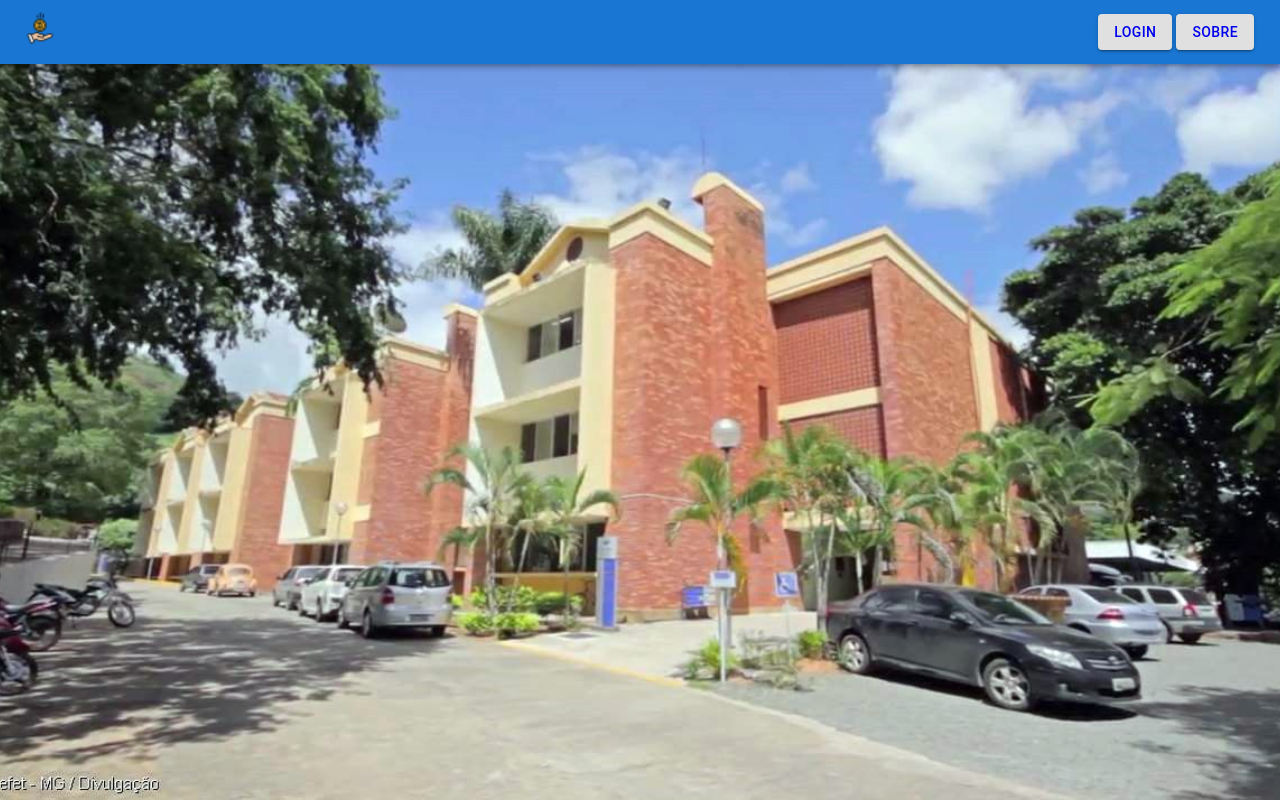
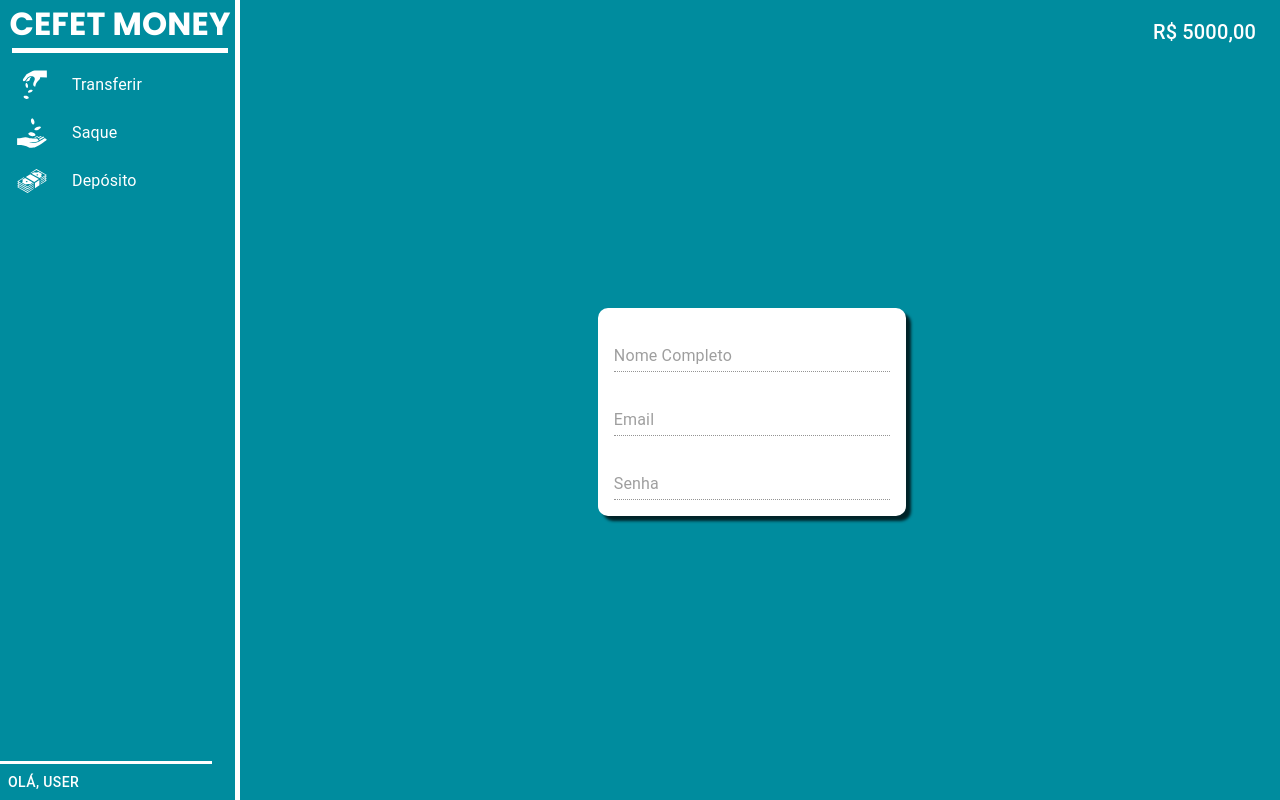
Before and after one commit to iurri283/WEB2, a React (Vite) app in the folder web2-front/: page /home in a window 1280 px wide. Before the commit this address led to /. Built offline with nearby package versions, Linux system fonts and the light colour scheme; sample sign-in values are in the browser's storage.

Commit message:
wip: login permance ao recarregar a pagina e home em construção.

```diff
--- a/web2-front/src/components/SideMenu.jsx
+++ b/web2-front/src/components/SideMenu.jsx
@@ -11,6 +11,10 @@ import { Button, Menu, MenuItem, Tooltip } from "@mui/material";
 import { useContext, useState } from "react";
 import { AuthContext } from "../context/authContext";
 import { Link } from "react-router-dom";
+
+const textColor = "white";
+const iconColor = "white";
+const dividerColor = "white";
 
 export default function SideMenu() {
   const { clearToken } = useContext(AuthContext);
@@ -28,18 +32,29 @@ export default function SideMenu() {
     console.log("excluir conta");
   };
 
+  const handleSignOut = () => {
+    clearToken();
+    window.location.href = "/login";
+  };
+
   return (
     <Drawer
       variant="permanent"
+      anchor="left"
       sx={{
         flexShrink: 0,
+        width: "240px",
         "& .MuiDrawer-paper": {
           boxSizing: "border-box",
-          bgcolor: "primary.main",
+          bgcolor: "#008C9E",
+          width: "240px",
+          overflowX: "hidden",
+          borderRightWidth: "5px",
+          borderColor: dividerColor,
         },
       }}
     >
-      <Box sx={{ width: 250 }} role="presentation">
+      <Box sx={{ width: 240 }} role="presentation">
         <div
           style={{
             display: "flex",
@@ -48,11 +63,12 @@ export default function SideMenu() {
             alignItems: "center",
           }}
         >
-          <h1>CEFET MONEY</h1>
+          <h1 style={{ color: "white" }}>CEFET MONEY</h1>
           <Divider
             sx={{
               borderBottomWidth: 5,
               width: "90%",
+              borderColor: dividerColor,
             }}
           />
         </div>
@@ -60,34 +76,40 @@ export default function SideMenu() {
         <List>
           <ListItem key={"Transferir"} disablePadding>
             <ListItemButton>
-              <ListItemIcon>
+              <ListItemIcon sx={{ color: iconColor }}>
                 <GiPayMoney size={32} />
               </ListItemIcon>
-              <ListItemText primary={"Transferir"} />
+              <ListItemText primary={"Transferir"} sx={{ color: textColor }} />
             </ListItemButton>
           </ListItem>
 
           <ListItem key={"Saque"} disablePadding>
             <ListItemButton>
-              <ListItemIcon>
+              <ListItemIcon sx={{ color: iconColor }}>
                 <GiReceiveMoney size={32} />
               </ListItemIcon>
-              <ListItemText primary={"Saque"} />
+              <ListItemText primary={"Saque"} sx={{ color: textColor }} />
             </ListItemButton>
           </ListItem>
 
           <ListItem key={"Depósito"} disablePadding>
             <ListItemButton>
-              <ListItemIcon>
+              <ListItemIcon sx={{ color: iconColor }}>
                 <GiMoneyStack size={32} />
               </ListItemIcon>
-              <ListItemText primary={"Depósito"} />
+              <ListItemText primary={"Depósito"} sx={{ color: textColor }} />
             </ListItemButton>
           </ListItem>
         </List>
         <div style={{ bottom: 0, position: "absolute", width: "100%" }}>
           <Box sx={{ flexGrow: 0 }}>
-            <Divider />
+            <Divider
+              sx={{
+                borderBottomWidth: 3,
+                width: "90%",
+                borderColor: dividerColor,
+              }}
+            />
             <Tooltip title="Open settings">
               <Button
                 onClick={handleOpenUserMenu}
@@ -116,7 +138,7 @@ export default function SideMenu() {
                 <MenuItem>Dados Pessoais</MenuItem>
               </Link>
               <MenuItem onClick={handleExcluirConta}>Excluir Conta</MenuItem>
-              <MenuItem onClick={clearToken}>Sign Out</MenuItem>
+              <MenuItem onClick={handleSignOut}>Sign Out</MenuItem>
             </Menu>
           </Box>
         </div>
--- a/web2-front/src/components/SignIn.jsx
+++ b/web2-front/src/components/SignIn.jsx
@@ -13,7 +13,7 @@ import { createTheme, ThemeProvider } from "@mui/material/styles";
 import { Link } from "react-router-dom";
 import { InputCpf } from "./Mascaras";
 import { api } from "../utils/api";
-import { useContext } from "react";
+import { useContext, useEffect, useState } from "react";
 import { AuthContext } from "../context/authContext";
 // import { ToastContainer, toast } from "react-toastify";
 // import "react-toastify/dist/ReactToastify.css";
@@ -41,9 +41,11 @@ function Copyright(props) {
 // TODO remove, this demo shouldn't need to reset the theme.
 
 const defaultTheme = createTheme();
+let resposta = null;
 
 export default function SignIn() {
   const { handleTokenLogin } = useContext(AuthContext);
+  const [reloadPage, setReloadPage] = useState(false);
 
   // const showToastMessage = () => {
   //   console.log("toast: ", toast.success);
@@ -67,16 +69,21 @@ export default function SignIn() {
     let dados = { cpf: data.get("cpf"), senha: data.get("senha") };
 
     try {
-      const resposta = await api.post("login", dados);
-      // if (resposta.status == 200) {
-      //   showToastMessage();
-      // }
-      console.log("resposta: ", resposta);
-      await handleTokenLogin(resposta.data.token, resposta.data.user.idUsuario);
+      resposta = await api.post("login", dados);
+      if (resposta.status == 200) {
+        await handleTokenLogin();
+        setReloadPage(true);
+      }
     } catch (e) {
       console.log(e);
     }
   };
+
+  useEffect(() => {
+    if (reloadPage) {
+      window.location.reload();
+    }
+  }, [reloadPage]);
 
   return (
     <>
--- a/web2-front/src/context/authContext.jsx
+++ b/web2-front/src/context/authContext.jsx
@@ -1,29 +1,19 @@
-import { createContext, useState } from "react";
+import { createContext } from "react";
 export const AuthContext = createContext({});
 
 // eslint-disable-next-line react/prop-types
 export function AuthProvider({ children }) {
-  const [token, setToken] = useState("");
-  const [ID, setID] = useState("");
-
   function clearToken() {
-    setToken("");
-    setID("");
+    localStorage.removeItem("token");
   }
 
-  function handleTokenLogin(token, ID) {
-    setToken(token);
-    setID(ID);
+  function handleTokenLogin(token) {
+    localStorage.setItem("token", token);
   }
-
-  const isLogado = !!token;
 
   return (
     <AuthContext.Provider
       value={{
-        isLogado,
-        token,
-        ID,
         handleTokenLogin,
         clearToken,
       }}
--- a/web2-front/src/pages/Home.jsx
+++ b/web2-front/src/pages/Home.jsx
@@ -1,22 +1,134 @@
-import { useContext } from "react";
-import { AuthContext } from "../context/authContext";
 import { Navigate } from "react-router-dom";
 import SideMenu from "../components/SideMenu";
+import {
+  AppBar,
+  Box,
+  CssBaseline,
+  Grid,
+  TextField,
+  Toolbar,
+  Typography,
+} from "@mui/material";
 // import { ToastContainer, toast } from "react-toastify";
 // import "react-toastify/dist/ReactToastify.css";
 
+const drawerWidth = 240;
+
 export default function Home() {
-  const { isLogado } = useContext(AuthContext);
-
-  console.log("home: ", isLogado);
+  const token = localStorage.getItem("token");
 
   return (
     <>
       {/* <ToastContainer /> */}
-      {isLogado ? (
-        <>
+      {token ? (
+        <Box
+          sx={{
+            display: "flex",
+            bgcolor: "#008C9E",
+            height: "100vh",
+            "& .css-i7soq9-MuiPaper-root-MuiAppBar-root": { boxShadow: "none" },
+          }}
+        >
+          <CssBaseline />
+          <AppBar
+            position="fixed"
+            sx={{
+              width: `calc(100% - ${drawerWidth}px)`,
+              ml: `${drawerWidth}px`,
+              bgcolor: "#008C9E",
+            }}
+          >
+            <Toolbar style={{ display: "flex", justifyContent: "end" }}>
+              <Typography variant="h6" noWrap component="div">
+                R$ 5000,00
+              </Typography>
+            </Toolbar>
+          </AppBar>
           <SideMenu />
-        </>
+
+          <Box
+            component="main"
+            sx={{ flexGrow: 1, bgcolor: "#008C9E", p: 3 }}
+            style={{
+              display: "flex",
+              justifyContent: "center",
+              alignItems: "center",
+            }}
+          >
+            <Toolbar style={{ position: "fixed", top: 0 }} />
+            <Box
+              noValidate
+              sx={{ mt: 5 }}
+              style={{
+                display: "flex",
+                justifyContent: "center",
+                alignItems: "center",
+              }}
+            >
+              <Grid
+                container
+                spacing={2}
+                sm={5}
+                sx={{
+                  bgcolor: "white",
+                  borderRadius: "10px",
+                  boxShadow: "5px 5px 3px 0px rgba(0, 0, 0, 0.75)",
+                }}
+              >
+                <Grid item xs={12} sm={12} pr={2}>
+                  <TextField
+                    autoComplete="given-name"
+                    name="nome"
+                    fullWidth
+                    disabled
+                    id="nome"
+                    label="Nome Completo"
+                    variant="standard"
+                    autoFocus
+                    sx={{
+                      color: "#008C9E", // Cor do texto
+                      "& .MuiOutlinedInput-root": {
+                        "& fieldset": {
+                          borderColor: "#008C9E", // Cor da borda
+                        },
+                        "&:hover fieldset": {
+                          borderColor: "#008C9E", // Cor da borda ao passar o mouse
+                        },
+                        "&.Mui-focused fieldset": {
+                          borderColor: "#008C9E", // Cor da borda quando focado
+                        },
+                      },
+                    }}
+                  />
+                </Grid>
+                <Grid item xs={12} sm={12} pr={2}>
+                  <TextField
+                    autoComplete="given-name"
+                    name="email"
+                    fullWidth
+                    disabled
+                    id="email"
+                    label="Email"
+                    variant="standard"
+                    autoFocus
+                  />
+                </Grid>
+                <Grid item xs={12} pr={2} pb={2}>
+                  <TextField
+                    fullWidth
+                    disabled
+                    name="senha"
+                    label="Senha"
+                    variant="standard"
+                    type="password"
+                    id="senha"
+                    autoComplete="new-password"
+                  />
+                </Grid>
+              </Grid>
+            </Box>
+          </Box>
+        </Box>
       ) : (
         <Navigate to="/" />
       )}
--- a/web2-front/src/pages/Login.jsx
+++ b/web2-front/src/pages/Login.jsx
@@ -1,17 +1,15 @@
 import { Navigate } from "react-router-dom";
 import Header from "../components/Header";
 import SignIn from "../components/SignIn";
-import { useContext } from "react";
-import { AuthContext } from "../context/authContext";
+
 // import Home from "./Home";
 
 export default function Login() {
-  const { isLogado } = useContext(AuthContext);
+  const token = localStorage.getItem("token");
 
-  console.log("login: ", isLogado);
   return (
     <>
-      {isLogado ? (
+      {token ? (
         <Navigate to="/home" />
       ) : (
         <>
```
